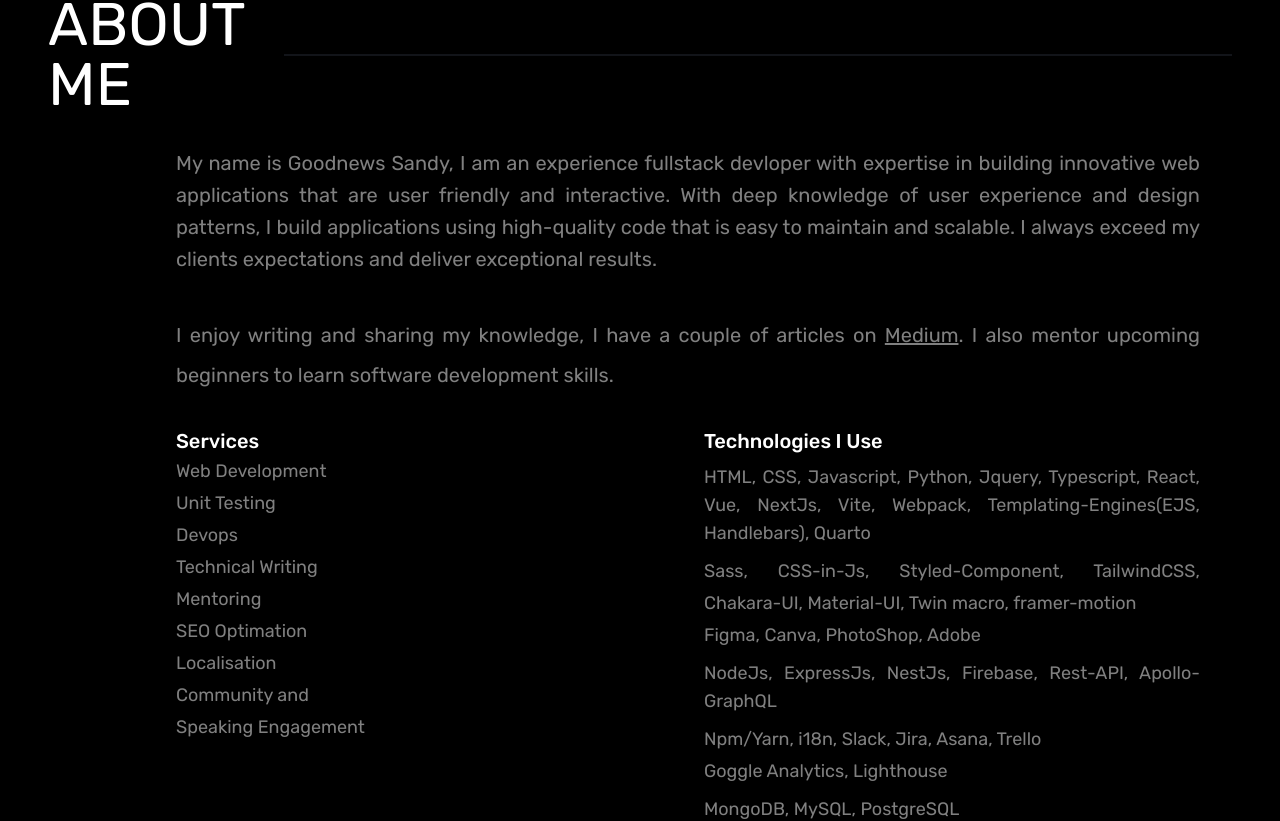
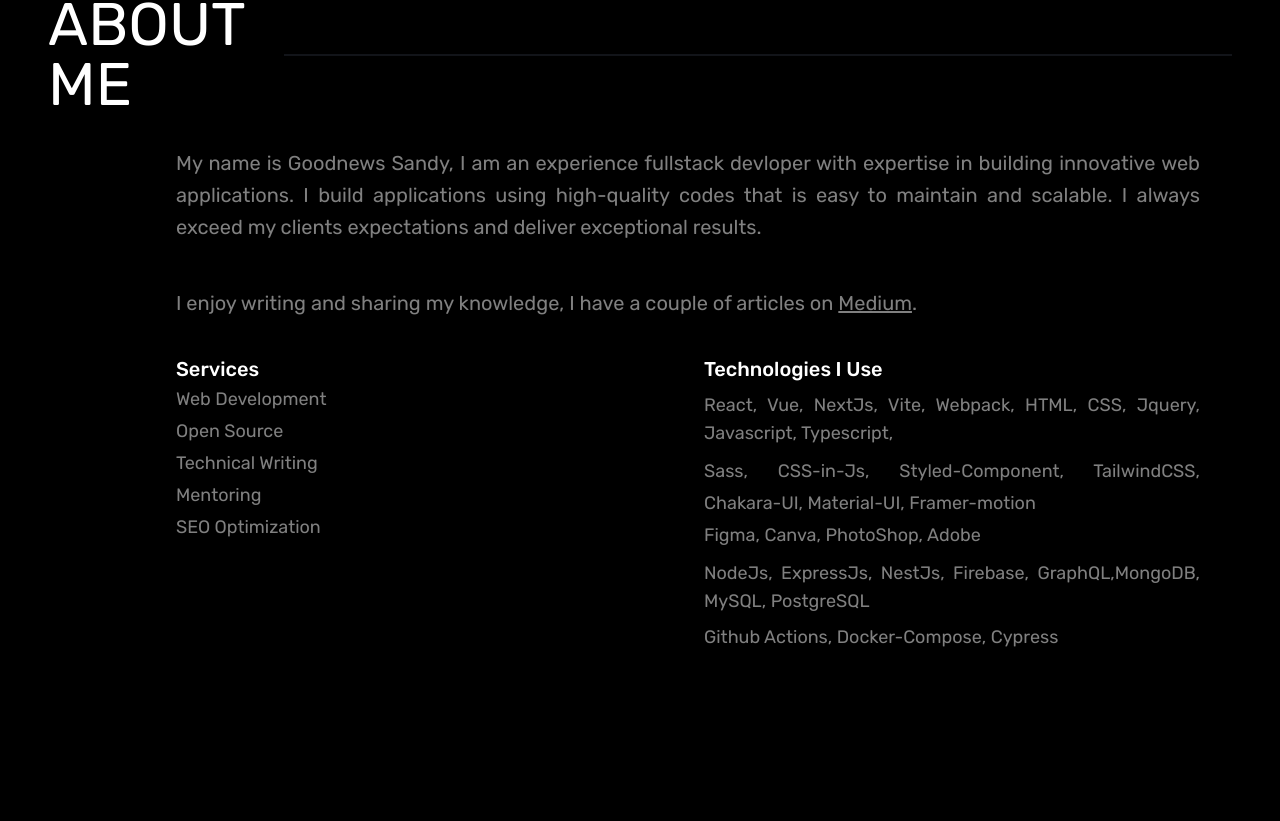
Before and after one commit to sandygudie/sandy_portfolio, a Next.js app: page / in a window 1280 px wide. Shown: the part 761-1582 px from the top of the page. Built offline with nearby package versions, Linux system fonts and the light colour scheme.

Commit message:
Update AboutMe.jsx

```diff
--- a/components/AboutMe.jsx
+++ b/components/AboutMe.jsx
@@ -16,9 +16,7 @@ export default function AboutMe() {
         </p> */}
         <p className="leading-[2rem]">
           My name is Goodnews Sandy, I am an experience fullstack devloper with
-          expertise in building innovative web applications that are user
-          friendly and interactive. With deep knowledge of user experience and
-          design patterns, I build applications using high-quality code that is
+          expertise in building innovative web applications. I build applications using high-quality codes that is
           easy to maintain and scalable. I always exceed my clients expectations
           and deliver exceptional results.
         </p>
@@ -28,9 +26,7 @@ export default function AboutMe() {
           on{" "}
           <a className="underline" href="sandygoody.medium.com">
             Medium
-          </a>
-          . I also mentor upcoming beginners to learn software development
-          skills.
+          </a>.
         </p>
         <div>
           <div className="flex-col md:flex-row flex items-start justify-between gap-8">
@@ -38,35 +34,28 @@ export default function AboutMe() {
               {" "}
               <h3 className="text-xl text-white font-medium mt-8">Services</h3>
               <p>Web Development</p>
-              <p>Unit Testing</p>
-              <p>Devops</p>
+              <p>Open Source</p>
               <p>Technical Writing</p>
               <p>Mentoring</p>
-              <p>SEO Optimation</p>
-              <p>Localisation</p>
-              <p>Community and </p>
-              <p>Speaking Engagement</p>
+              <p>SEO Optimization</p>
+
+
             </div>
             <div className="leading-[2rem] basis-1/2 text-lg text-gray-100">
               <h3 className="text-xl text-white font-medium mt-8">
                 Technologies I Use
               </h3>
               <p className="my-2 text-lg">
-                HTML, CSS, Javascript, Python, Jquery, Typescript, React, Vue,
-                NextJs, Vite, Webpack, Templating-Engines(EJS, Handlebars), Quarto{" "}
+              React, Vue, NextJs, Vite, Webpack, HTML, CSS, Jquery, Javascript, Typescript, {" "}
               </p>
-
               <p>
-                Sass, CSS-in-Js, Styled-Component, TailwindCSS, Chakara-UI, Material-UI, Twin macro, framer-motion
+                Sass, CSS-in-Js, Styled-Component, TailwindCSS, Chakara-UI, Material-UI, Framer-motion
               </p>
               <p>Figma, Canva, PhotoShop, Adobe</p>
               <p className="my-2 text-lg">
-                NodeJs, ExpressJs, NestJs, Firebase, Rest-API, Apollo-GraphQL{" "}
+                NodeJs, ExpressJs, NestJs, Firebase, GraphQL,MongoDB, MySQL, PostgreSQL{" "}
               </p>
-              <p>Npm/Yarn, i18n, Slack, Jira, Asana, Trello</p>
-              <p>Goggle Analytics, Lighthouse</p>
-              <p className="my-2 text-lg">MongoDB, MySQL, PostgreSQL</p>
-              <p className="my-2 text-lg">Github Actions, Docker, Cypress</p>
+              <p className="my-2 text-lg">Github Actions, Docker-Compose, Cypress</p>
             </div>
           </div>
         </div>
```
